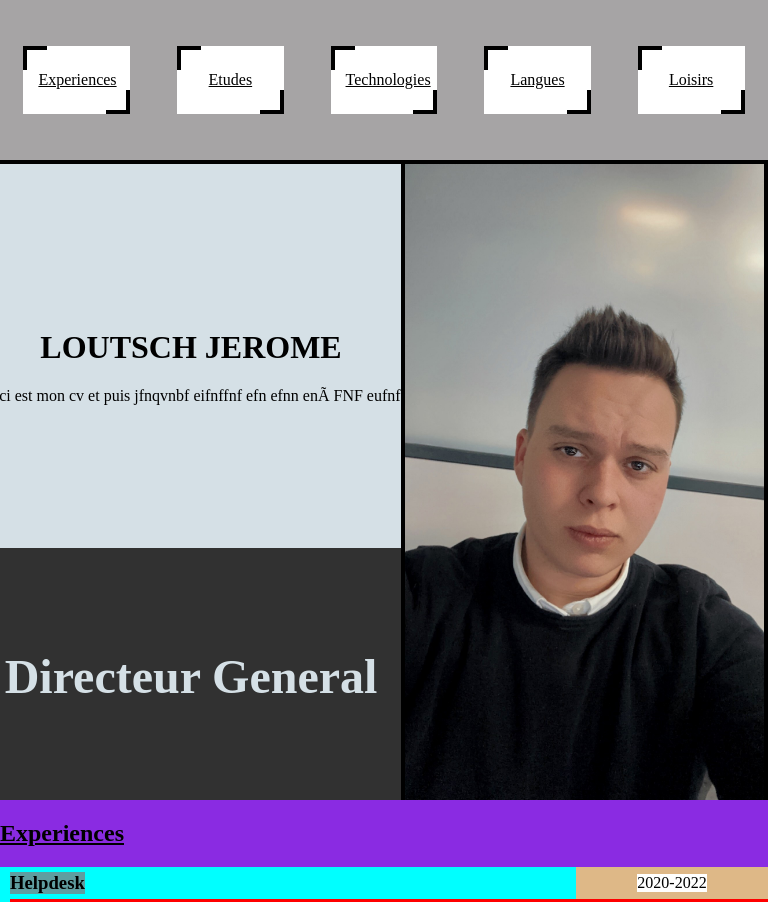
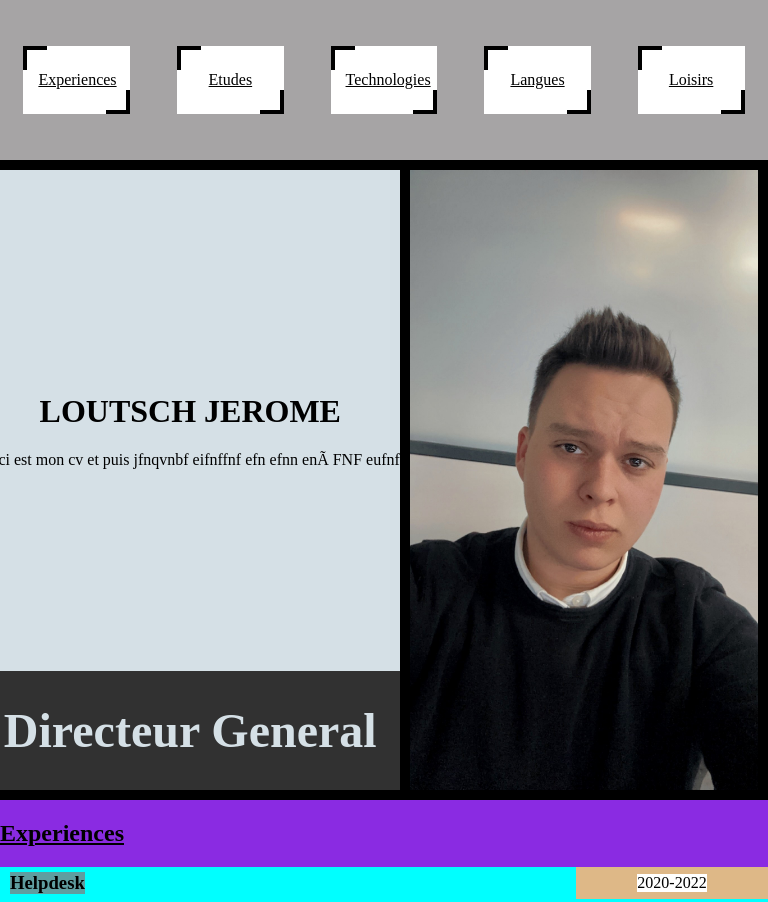
Before and after one commit to jeromeloutsch/MonSiteWeb23-24, a plain HTML site: page index.html in a window 768 px wide. Shown: the top 902 px of the page. Drawn offline with Linux system fonts and the light colour scheme.

Commit message:
Add files via upload

```diff
--- a/index.html
+++ b/index.html
@@ -693,8 +693,8 @@ body{
      flex-direction: column-reverse;
      width: 100%;
 
-    height: 100%;
-    border: solid 4px #000000;
+    /* height: 100%; */
+    border: solid 10px #000000;
 
 
     /* A supprimer
@@ -706,18 +706,19 @@ body{
      text-align: center;*/
  }
  #img_profil{
-
+     display: flex;
 
      height: 100%;
+    /*  width: 40%; */
      /* background-color: black; */
 
-      border-left: solid 4px black;
+      border-left: solid 10px black;
  }
  #titrecv{
      /* DG */
      display: flex;
      /* width: 60%; */
-     height: 40%;
+     /* height: 40%; */
      background-color: #313131;
      color: #D5E0E6;
      font-size:x-large;
@@ -797,7 +798,7 @@ body{
      height: 80%;
      align-items: center;
      margin-left: 10px;
-     background-color: red;
+    /*  background-color: red; */
  }
  #expDescriptionDev{
      display: flex;
```
